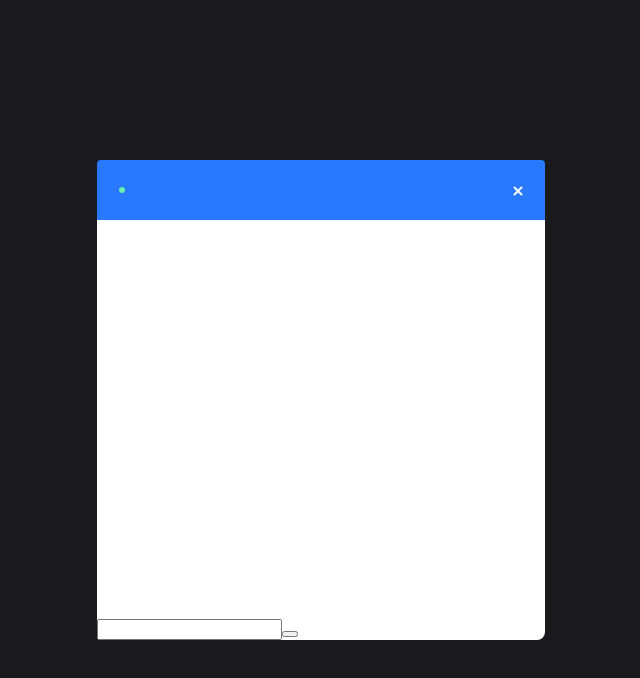
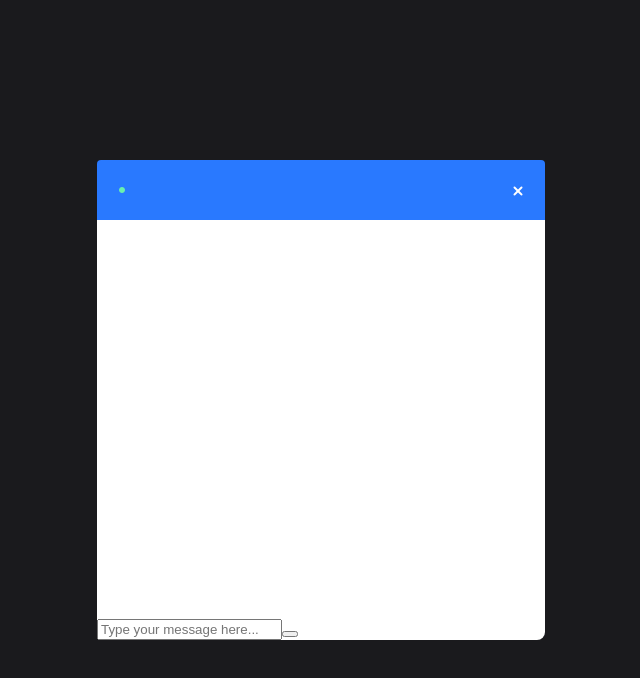
Before and after one commit to ethanbahmanyari0122/live_chat_room, a React (Create React App) app in the folder client/: page /chat in a window 1280 px wide. Shown: the top 678 px of the page, without its empty margins (319-959 px from the left). Built offline with nearby package versions, Linux system fonts and the light colour scheme; no server answers.

Commit message:
admin welcome message has been added

```diff
--- a/client/src/components/Chat/Chat.js
+++ b/client/src/components/Chat/Chat.js
@@ -51,7 +51,7 @@ const Chat = ({ location })=> {
         <div className="outerContainer">
             <div className="container">
                 <InfoBar room={room}/>
-                <Input />
+                <Input message={message} setMessage={setMessage} sendMessage={sendMessage}/>
             </div>
         </div>
     )
--- a/client/src/components/Input/Input.js
+++ b/client/src/components/Input/Input.js
@@ -2,11 +2,16 @@ import React from "react";
 import "./Input.css";
 
 
-const Input = () => {
+const Input = ({message,sendMessage,setMessage}) => {
     return (
         <form className="form">
             <input
-
+                className="input"
+                type="text"
+                placeholder="Type your message here..."
+                value={message}
+                onChange={(event)=>setMessage(event.target.value)}
+                onKeyPress={event => event.key === 'Enter' ? sendMessage(event): null}
             />
             <button></button>
         </form>
```
